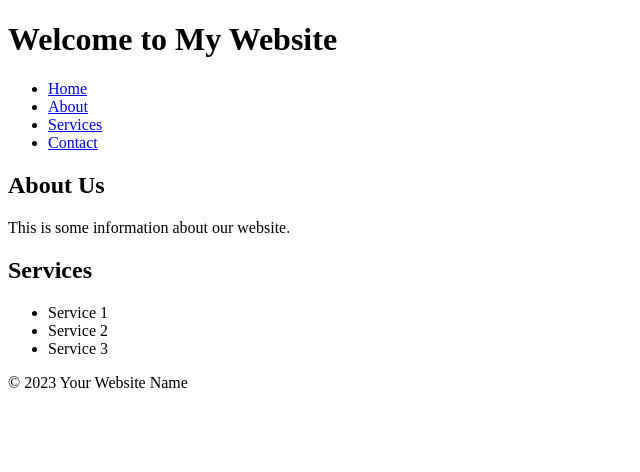
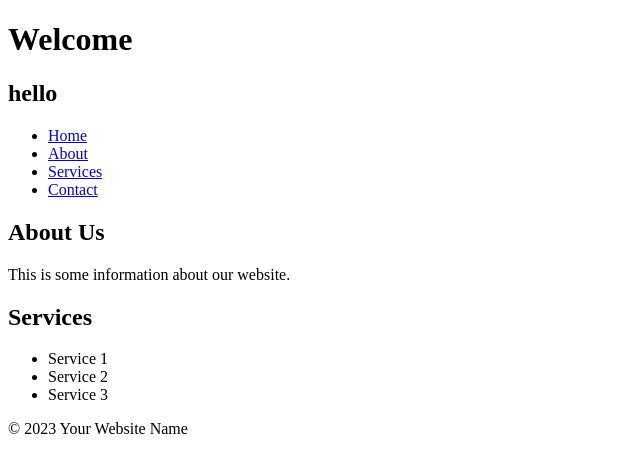
Before and after one commit to ct17043/awsprctcl, a plain HTML site: page index.html in a window 1280 px wide. Shown: the whole page, without its empty margins (0-640 px from the left). Drawn offline with Linux system fonts and the light colour scheme.

Commit message:
change name

```diff
--- a/index.html
+++ b/index.html
@@ -6,7 +6,8 @@
 </head>
 <body>
     <header>
-        <h1>Welcome to My Website</h1>
+        <h1>Welcome </h1>
+         <h2>hello</h2>
     </header>
     <nav>
         <ul>
```
